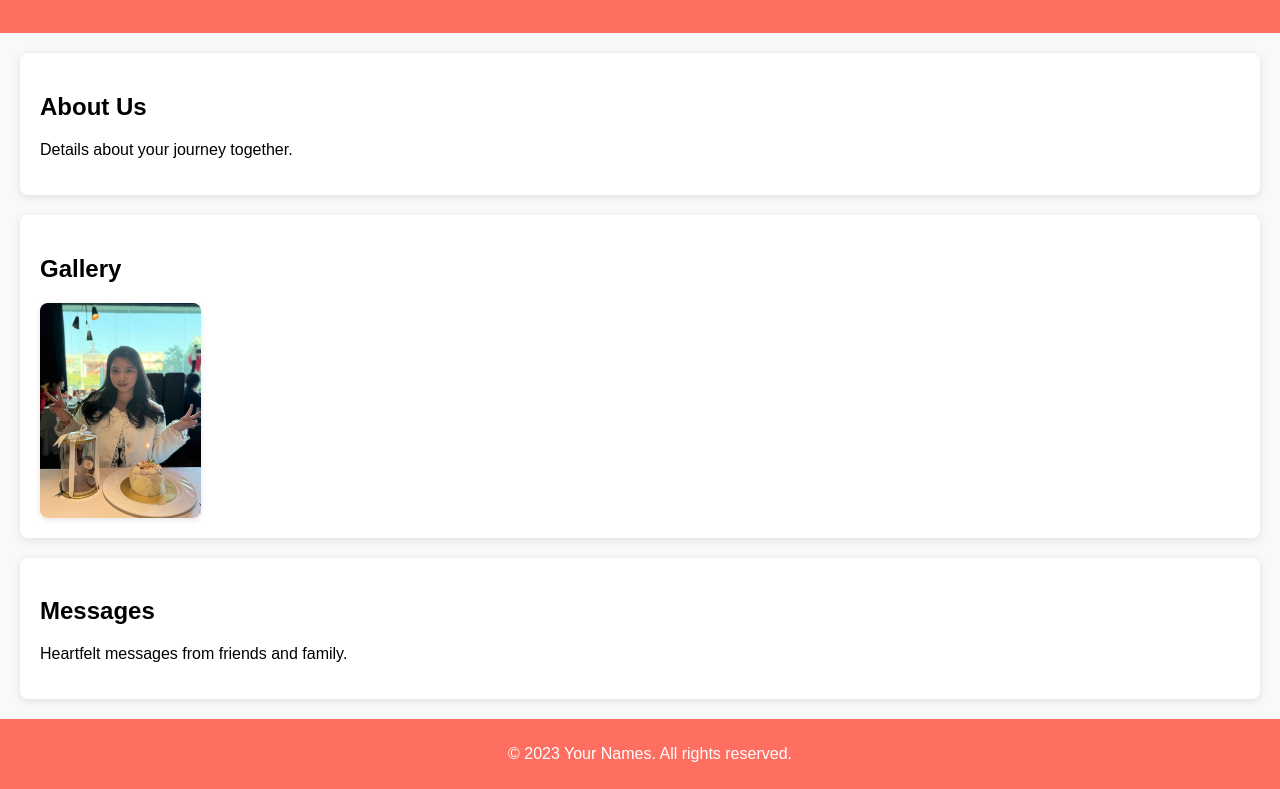
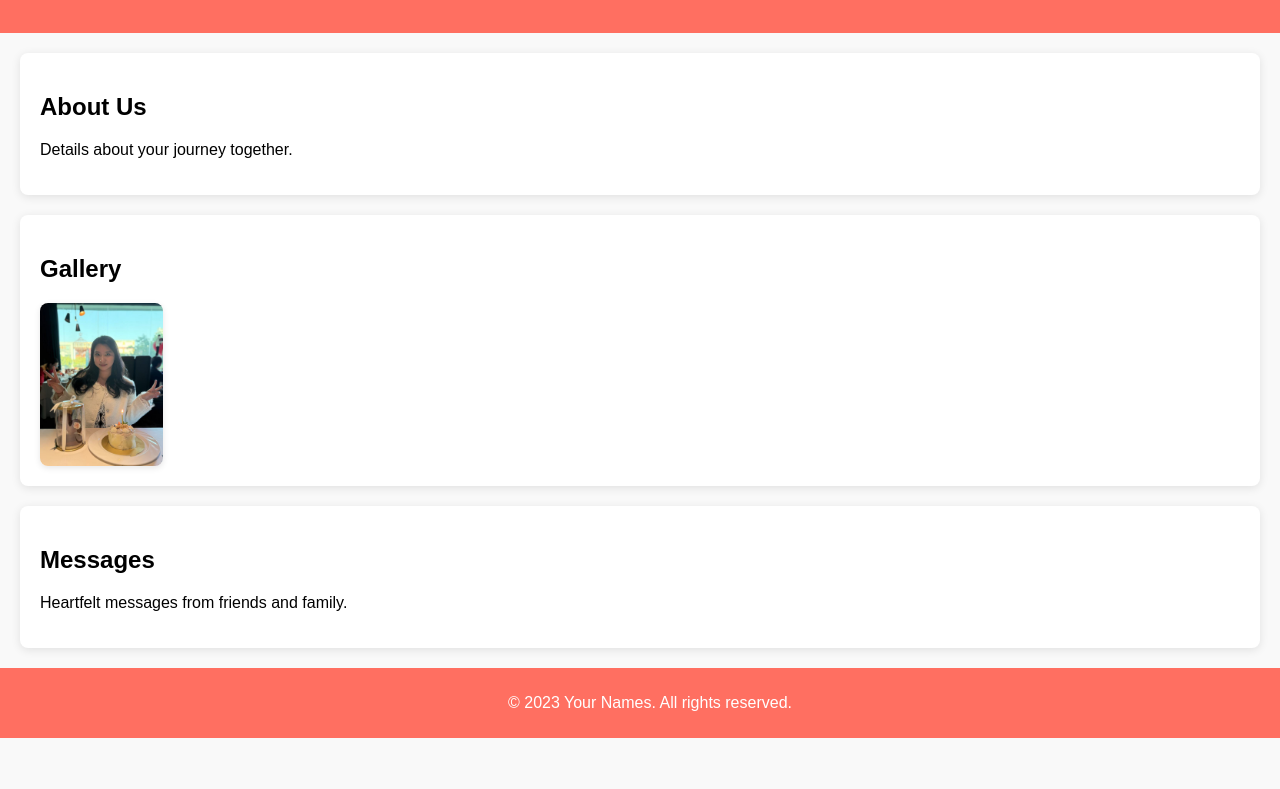
Before and after one commit to Changda666/anniversary-website, a website: page docs/index.html in a window 1280 px wide. Shown: the part 102-891 px from the top of the page. After the commit the page ends 840 px from the top, so only its background shows below. Drawn offline with Linux system fonts and the light colour scheme.

Commit message:
Update style.css

```diff
--- a/docs/styles/style.css
+++ b/docs/styles/style.css
@@ -79,10 +79,12 @@
 /* 如果还没写 Gallery 布局，也可以一并加上： */
 .gallery-grid {
   display: grid;
-  grid-template-columns: repeat(auto-fill, minmax(150px, 1fr));
+  /* 由 minmax(150px,1fr) 改为 minmax(120px,1fr) */
+  grid-template-columns: repeat(auto-fill, minmax(120px, 1fr));
   gap: 12px;
   margin-top: 16px;
 }
+
 /* ========= 动画样式追加结束 ========= */
 
 
```
